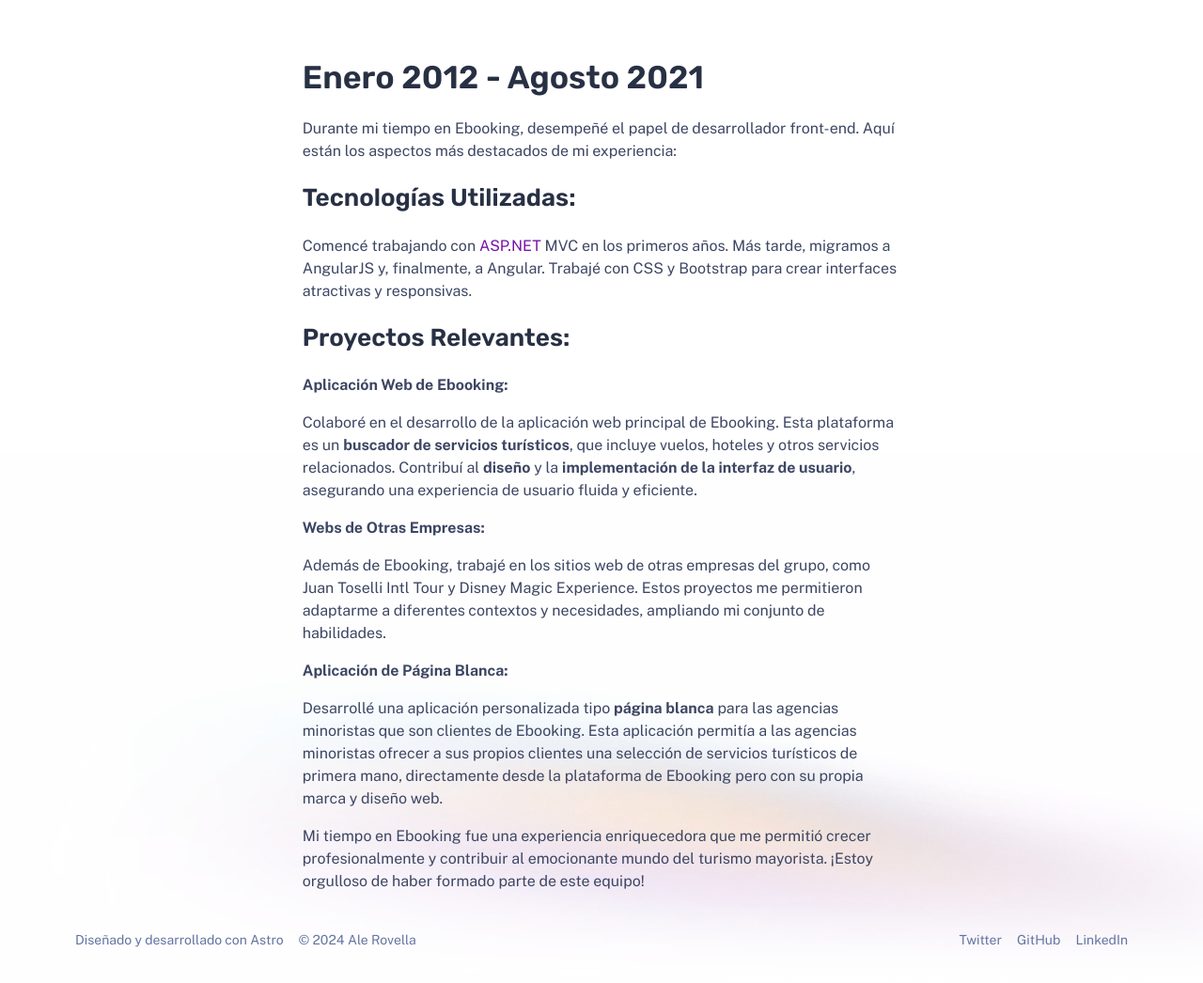
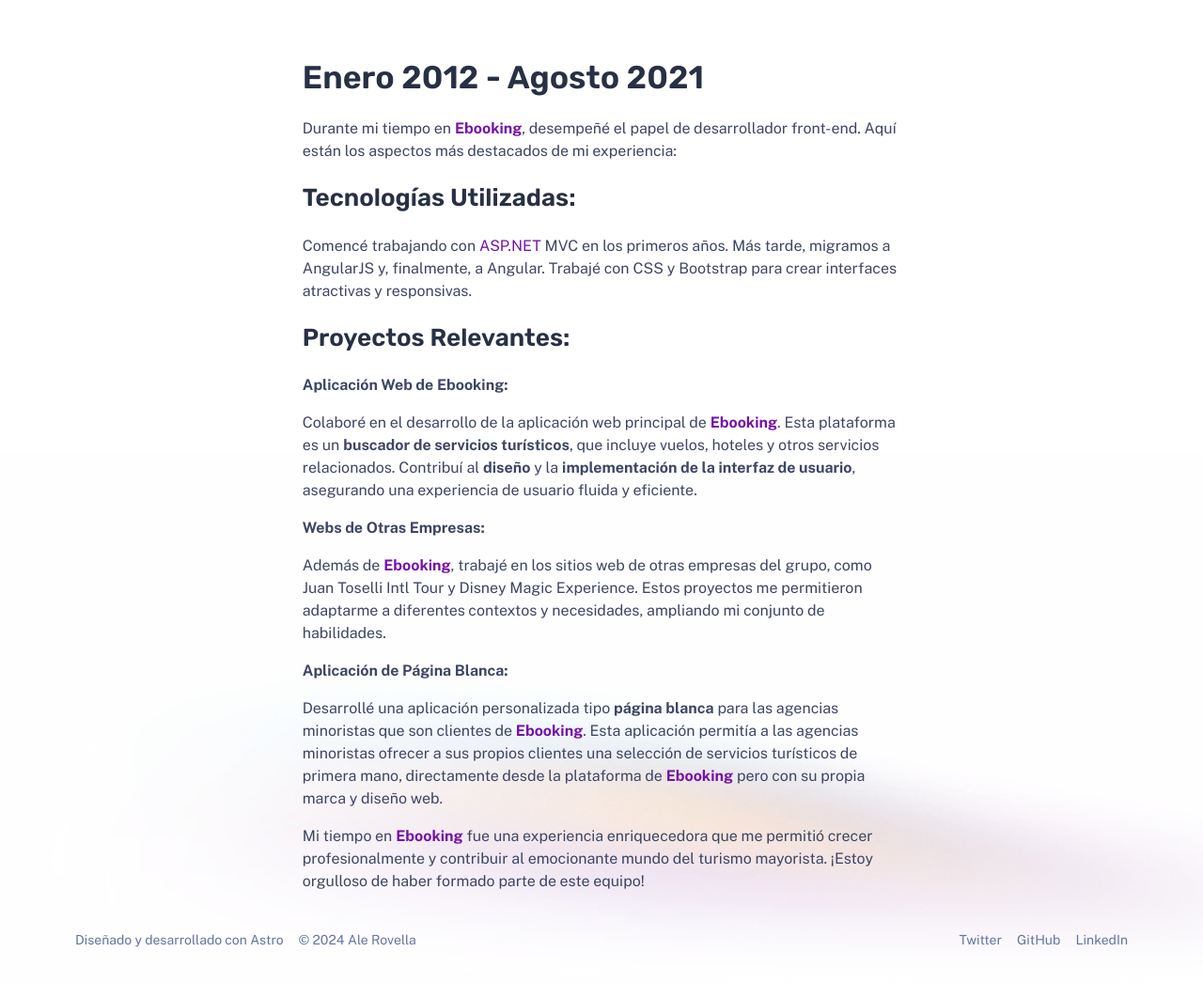
Before and after one commit to alrovella/my-portfolio, an Astro site: page /work/ebooking in a window 1280 px wide. Shown: the part 1140-2186 px from the top of the page at 94% size. Built offline with nearby package versions, Linux system fonts and the light colour scheme; Astro itself is replaced by a stand-in of ours.

Commit message:
Update ebooking.md and making-sense.md with website links

```diff
--- a/src/content/work/ebooking.md
+++ b/src/content/work/ebooking.md
@@ -12,7 +12,7 @@
 
 #### Enero 2012 - Agosto 2021
 
-Durante mi tiempo en Ebooking, desempeñé el papel de desarrollador front-end.
+Durante mi tiempo en **[Ebooking](https://www.ebooking.com.ar)**, desempeñé el papel de desarrollador front-end.
 Aquí están los aspectos más destacados de mi experiencia:
 
 ##### Tecnologías Utilizadas:
@@ -25,17 +25,17 @@
 
 **Aplicación Web de Ebooking:**
 
-Colaboré en el desarrollo de la aplicación web principal de Ebooking. Esta plataforma es un **buscador de servicios turísticos**, que incluye vuelos, hoteles y otros servicios relacionados.
+Colaboré en el desarrollo de la aplicación web principal de **[Ebooking](https://www.ebooking.com.ar)**. Esta plataforma es un **buscador de servicios turísticos**, que incluye vuelos, hoteles y otros servicios relacionados.
 Contribuí al **diseño** y la **implementación de la interfaz de usuario**, asegurando una experiencia de usuario fluida y eficiente.
 
 **Webs de Otras Empresas:**
 
-Además de Ebooking, trabajé en los sitios web de otras empresas del grupo, como Juan Toselli Intl Tour y Disney Magic Experience.
+Además de **[Ebooking](https://www.ebooking.com.ar)**, trabajé en los sitios web de otras empresas del grupo, como Juan Toselli Intl Tour y Disney Magic Experience.
 Estos proyectos me permitieron adaptarme a diferentes contextos y necesidades, ampliando mi conjunto de habilidades.
 
 **Aplicación de Página Blanca:**
 
-Desarrollé una aplicación personalizada tipo **página blanca** para las agencias minoristas que son clientes de Ebooking.
-Esta aplicación permitía a las agencias minoristas ofrecer a sus propios clientes una selección de servicios turísticos de primera mano, directamente desde la plataforma de Ebooking pero con su propia marca y diseño web.
+Desarrollé una aplicación personalizada tipo **página blanca** para las agencias minoristas que son clientes de **[Ebooking](https://www.ebooking.com.ar)**.
+Esta aplicación permitía a las agencias minoristas ofrecer a sus propios clientes una selección de servicios turísticos de primera mano, directamente desde la plataforma de **[Ebooking](https://www.ebooking.com.ar)** pero con su propia marca y diseño web.
 
-Mi tiempo en Ebooking fue una experiencia enriquecedora que me permitió crecer profesionalmente y contribuir al emocionante mundo del turismo mayorista. ¡Estoy orgulloso de haber formado parte de este equipo!
+Mi tiempo en **[Ebooking](https://www.ebooking.com.ar)** fue una experiencia enriquecedora que me permitió crecer profesionalmente y contribuir al emocionante mundo del turismo mayorista. ¡Estoy orgulloso de haber formado parte de este equipo!
--- a/src/content/work/making-sense.md
+++ b/src/content/work/making-sense.md
@@ -14,7 +14,7 @@
 
 #### Agosto 2021 - Presente
 
-En Making Sense, he tenido la oportunidad de trabajar en varios proyectos emocionantes. A continuación, describo dos de ellos:
+En **[Making Sense](https://www.makingsense.com)**, he tenido la oportunidad de trabajar en varios proyectos emocionantes. A continuación, describo dos de ellos:
 
 ##### Proyecto Full-stack:
 
@@ -46,4 +46,4 @@
 Implementar animaciones y transiciones para mejorar la usabilidad.
 Trabajar en la integración de API y la gestión de estado.
 
-Estoy emocionado por seguir creciendo en **Making Sense** y enfrentar nuevos desafíos!
+Estoy emocionado por seguir creciendo en **[Making Sense](https://www.makingsense.com)** y enfrentar nuevos desafíos!
--- a/src/pages/work/[...slug].astro
+++ b/src/pages/work/[...slug].astro
@@ -35,7 +35,7 @@
           <Hero title={entry.data.title} align="start">
             <div class="details">
               <div class="tags">
-                {entry.data.tags.map((t) => <Pill>{t}</Pill>)}
+                {entry.data.tags.map((t: unknown) => <Pill>{t}</Pill>)}
               </div>
               <p class="description">{entry.data.description}</p>
             </div>
@@ -46,7 +46,7 @@
         <div class="stack gap-10 content">
           {
             entry.data.img && (
-              <img src={entry.data.img} alt={entry.data.img_alt || ""} />
+              <img src={entry.data.img} alt={entry.data.img_alt ?? ""} />
             )
           }
           <div class="content">
```
